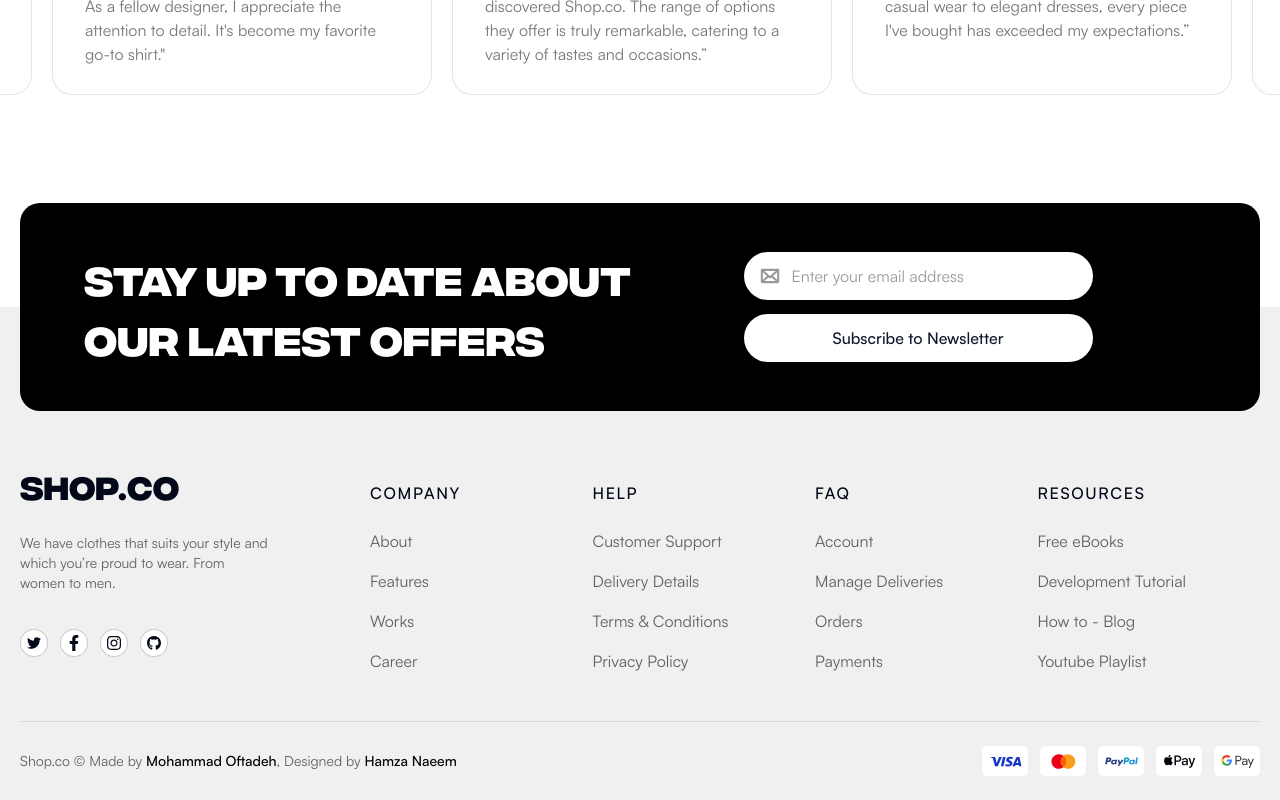
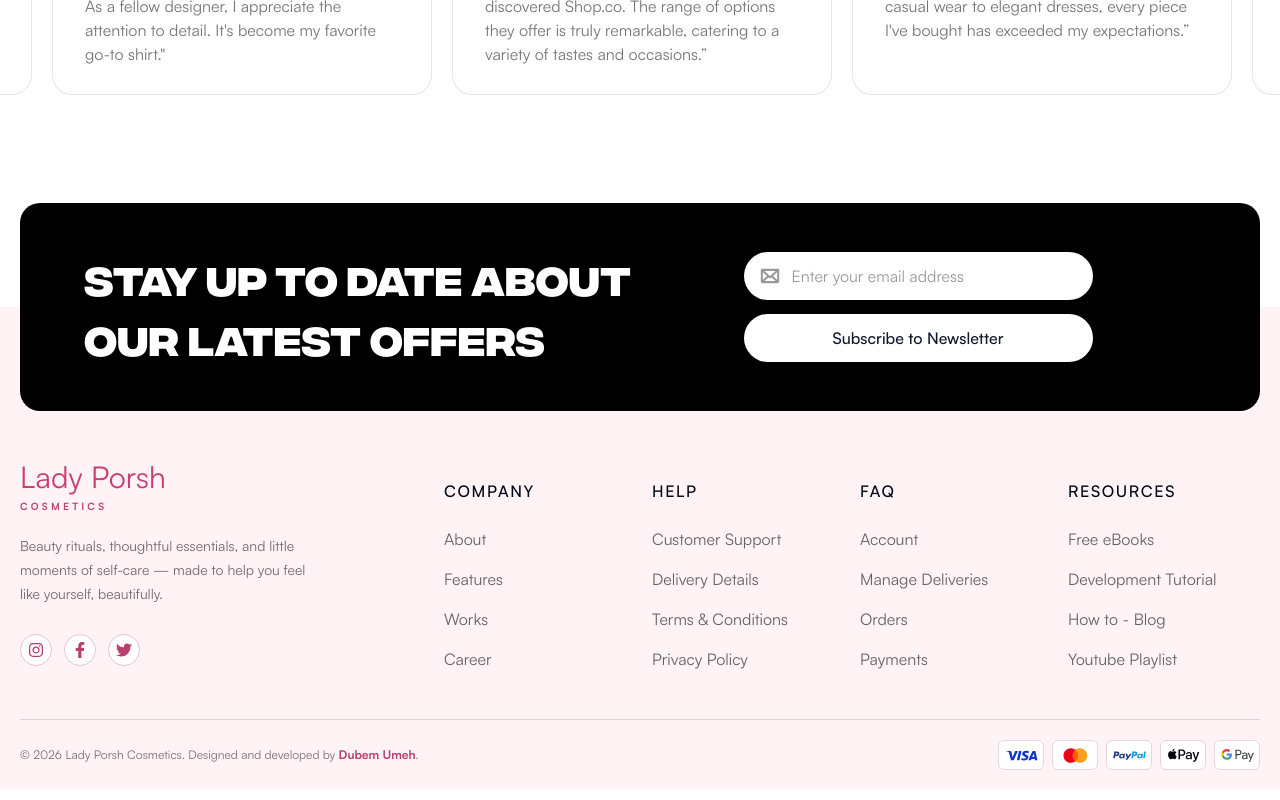
Before and after one commit to The-Luckytwins/Lady-Porsh, a Next.js app: page / in a window 1280 px wide. Shown: the part 3081-3881 px from the top of the page. Built offline with nearby package versions, Linux system fonts and the light colour scheme.

Commit message:
Rebrand footer and credit Dubem Umeh

```diff
--- a/components/layout/Footer/index.tsx
+++ b/components/layout/Footer/index.tsx
@@ -2,7 +2,7 @@ import { cn } from "@/lib/utils";
 import { integralCF } from "@/styles/fonts";
 import React from "react";
 import { PaymentBadge, SocialNetworks } from "./footer.types";
-import { FaFacebookF, FaGithub, FaInstagram, FaTwitter } from "react-icons/fa";
+import { FaFacebookF, FaInstagram, FaTwitter } from "react-icons/fa";
 import Link from "next/link";
 import LinksSection from "./LinksSection";
 import Image from "next/image";
@@ -10,141 +10,44 @@ import NewsLetterSection from "./NewsLetterSection";
 import LayoutSpacing from "./LayoutSpacing";
 
 const socialsData: SocialNetworks[] = [
-  {
-    id: 1,
-    icon: <FaTwitter />,
-    url: "https://twitter.com",
-  },
-  {
-    id: 2,
-    icon: <FaFacebookF />,
-    url: "https://facebook.com",
-  },
-  {
-    id: 3,
-    icon: <FaInstagram />,
-    url: "https://instagram.com",
-  },
-  {
-    id: 4,
-    icon: <FaGithub />,
-    url: "https://github.com/mohammadoftadeh",
-  },
+  { id: 1, icon: <FaInstagram />, url: "https://instagram.com" },
+  { id: 2, icon: <FaFacebookF />, url: "https://facebook.com" },
+  { id: 3, icon: <FaTwitter />, url: "https://twitter.com" },
+];
+const paymentBadgesData: PaymentBadge[] = [
+  { id: 1, srcUrl: "/icons/Visa.svg" },
+  { id: 2, srcUrl: "/icons/mastercard.svg" },
+  { id: 3, srcUrl: "/icons/paypal.svg" },
+  { id: 4, srcUrl: "/icons/applePay.svg" },
+  { id: 5, srcUrl: "/icons/googlePay.svg" },
 ];
 
-const paymentBadgesData: PaymentBadge[] = [
-  {
-    id: 1,
-    srcUrl: "/icons/Visa.svg",
-  },
-  {
-    id: 2,
-    srcUrl: "/icons/mastercard.svg",
-  },
-  {
-    id: 3,
-    srcUrl: "/icons/paypal.svg",
-  },
-  {
-    id: 4,
-    srcUrl: "/icons/applePay.svg",
-  },
-  {
-    id: 5,
-    srcUrl: "/icons/googlePay.svg",
-  },
-];
-
-const Footer = () => {
-  return (
-    <footer className="mt-10">
+const Footer = () => (
+  <footer className="beauty-footer mt-14">
     <div className="relative">
-        <div className="absolute bottom-0 w-full h-1/2 bg-[#F0F0F0]"></div>
-        <div className="px-4">
-          <NewsLetterSection />
+      <div className="absolute bottom-0 h-1/2 w-full bg-[#fff3f5]" />
+      <div className="relative px-4"><NewsLetterSection /></div>
     </div>
+    <div className="bg-[#fff3f5] px-4 pb-5 pt-10 md:pt-12">
+      <div className="mx-auto max-w-frame">
+        <nav className="mb-8 grid gap-8 lg:grid-cols-12">
+          <div className="flex flex-col lg:col-span-4 lg:max-w-[300px]">
+            <Link href="/" className="beauty-display text-3xl text-[#c83f76]">Lady Porsh</Link>
+            <span className="mb-5 mt-1 text-[10px] font-semibold uppercase tracking-[0.32em] text-[#bd466f]">Cosmetics</span>
+            <p className="mb-7 text-sm leading-6 text-[#79676f]">Beauty rituals, thoughtful essentials, and little moments of self-care — made to help you feel like yourself, beautifully.</p>
+            <div className="flex items-center">{socialsData.map((social) => <Link href={social.url} key={social.id} aria-label="Visit our social profile" className="mr-3 flex h-8 w-8 items-center justify-center rounded-full border border-[#e9c6d1] bg-white text-[#b83e70] transition hover:bg-[#c83f76] hover:text-white">{social.icon}</Link>)}</div>
           </div>
-      <div className="pt-8 md:pt-[50px] bg-[#F0F0F0] px-4 pb-4">
-        <div className="max-w-frame mx-auto">
-          <nav className="lg:grid lg:grid-cols-12 mb-8">
-            <div className="flex flex-col lg:col-span-3 lg:max-w-[248px]">
-              <h1
-                className={cn([
-                  integralCF.className,
-                  "text-[28px] lg:text-[32px] mb-6",
-                ])}
-              >
-                SHOP.CO
-              </h1>
-              <p className="text-black/60 text-sm mb-9">
-                We have clothes that suits your style and which you’re proud to
-                wear. From women to men.
-              </p>
-              <div className="flex items-center">
-                {socialsData.map((social) => (
-                  <Link
-                    href={social.url}
-                    key={social.id}
-                    className="bg-white hover:bg-black hover:text-white transition-all mr-3 w-7 h-7 rounded-full border border-black/20 flex items-center justify-center p-1.5"
-                  >
-                    {social.icon}
-                  </Link>
-                ))}
-              </div>
-            </div>
-            <div className="hidden lg:grid col-span-9 lg:grid-cols-4 lg:pl-10">
-              <LinksSection />
-            </div>
-            <div className="grid lg:hidden grid-cols-2 sm:grid-cols-4">
-              <LinksSection />
-            </div>
+          <div className="grid grid-cols-2 gap-4 sm:grid-cols-4 lg:col-span-8"><LinksSection /></div>
         </nav>
-
-          <hr className="h-[1px] border-t-black/10 mb-6" />
-          <div className="flex flex-col sm:flex-row justify-center sm:justify-between items-center mb-2">
-            <p className="text-sm text-center sm:text-left text-black/60 mb-4 sm:mb-0 sm:mr-1">
-              Shop.co © Made by{" "}
-              <Link
-                href="https://github.com/mohammadoftadeh"
-                className="text-black font-medium"
-              >
-                Mohammad Oftadeh
-              </Link>
-              {", "}
-              Designed by{" "}
-              <Link
-                href="https://www.figma.com/@hamzauix"
-                className="text-black font-medium"
-              >
-                Hamza Naeem
-              </Link>
-            </p>
-            <div className="flex items-center">
-              {paymentBadgesData.map((badge, _, arr) => (
-                <span
-                  key={badge.id}
-                  className={cn([
-                    arr.length !== badge.id && "mr-3",
-                    "w-[46px] h-[30px] rounded-[5px] border-[#D6DCE5] bg-white flex items-center justify-center",
-                  ])}
-                >
-                  <Image
-                    priority
-                    src={badge.srcUrl}
-                    width={33}
-                    height={100}
-                    alt="user"
-                    className="max-h-[15px]"
-                  />
-                </span>
-              ))}
-            </div>
+        <hr className="mb-5 border-[#e8cbd4]" />
+        <div className="flex flex-col items-center justify-between gap-4 sm:flex-row">
+          <p className="text-center text-xs text-[#806d75] sm:text-left">© {new Date().getFullYear()} Lady Porsh Cosmetics. Designed and developed by <Link href="https://github.com/DubemUmeh" className="font-semibold text-[#b83e70] underline-offset-4 hover:underline">Dubem Umeh</Link>.</p>
+          <div className="flex items-center">{paymentBadgesData.map((badge, _, arr) => <span key={badge.id} className={cn([arr.length !== badge.id && "mr-2", "flex h-[30px] w-[46px] items-center justify-center rounded-md border border-[#ead5dc] bg-white"])}><Image priority src={badge.srcUrl} width={33} height={15} alt="Payment method" className="max-h-[15px]" /></span>)}</div>
         </div>
       </div>
       <LayoutSpacing />
     </div>
   </footer>
 );
-};
 
 export default Footer;
```
Lines whose indentation alone changed are shown as unchanged.
